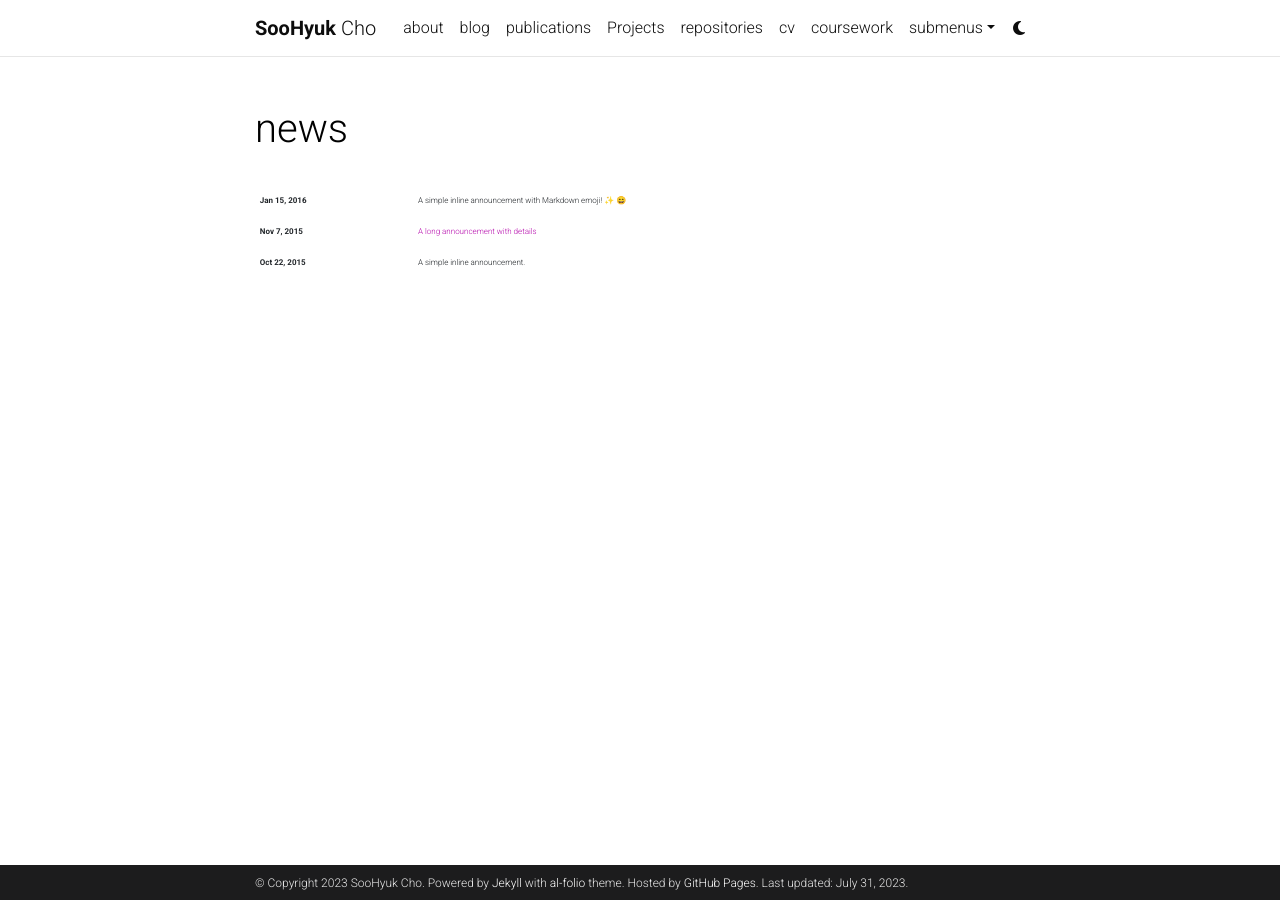
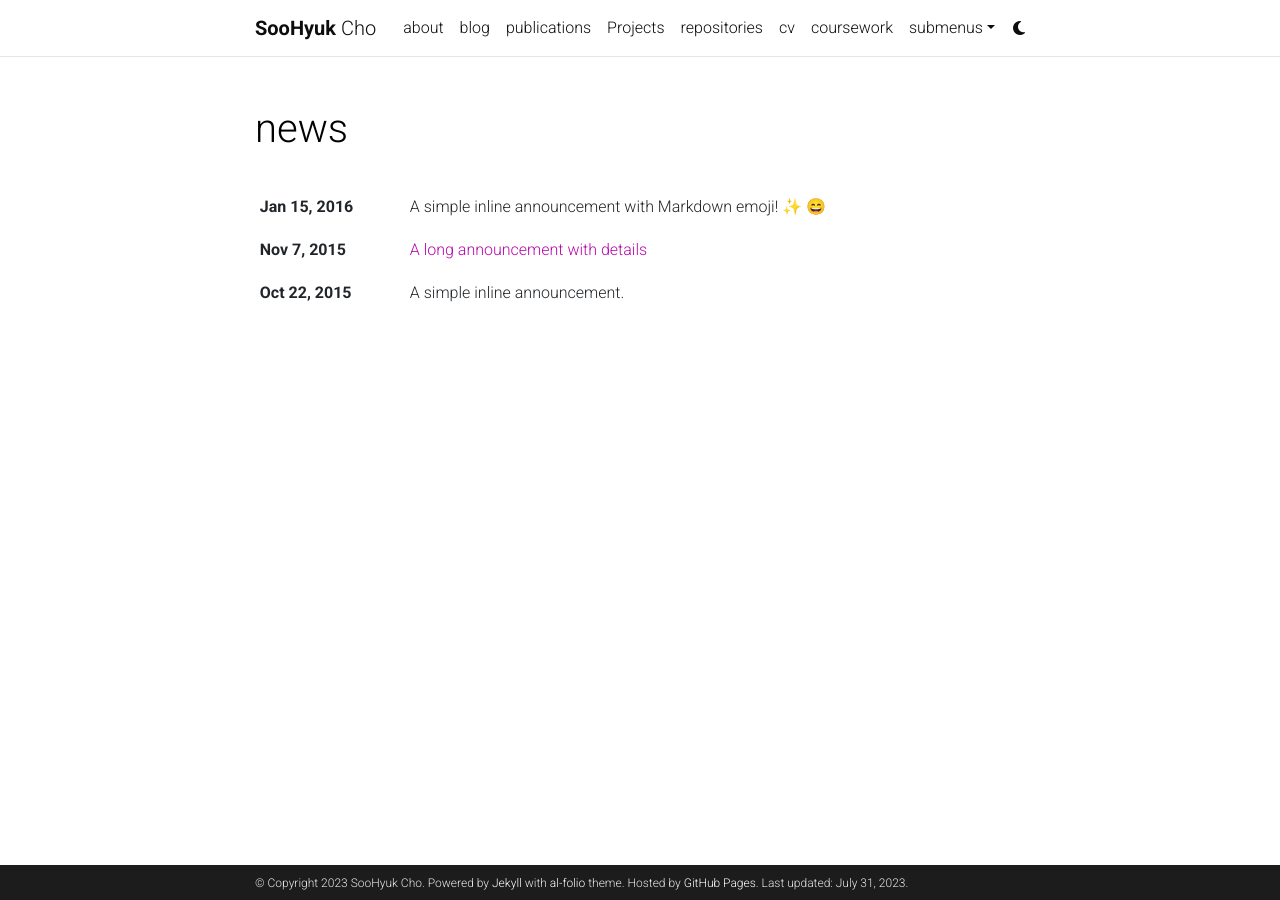
Before and after one commit to soohyuk-cho/soohyuk-cho.github.io, a Jekyll site: the page built from news.html, in a window 1280 px wide. Built offline with Jekyll 4.4.1, drawn with Linux system fonts in a browser that asks for light colours; emoji names are drawn with the system emoji font; comment, search, counter and statistics services are not loaded; a style sheet for code colours, icons or effects is not loaded.

```diff
--- a/_sass/_base.scss
+++ b/_sass/_base.scss
@@ -26,7 +26,7 @@ hr {
 table {
   td,
   th {
-    font-size: 0.5rem;
+    font-size: 1rem;
   }
 
   th {
@@ -305,7 +305,7 @@ blockquote {
   text-align: center;
 
   .contact-icons {
-    font-size: 4rem;
+    font-size: 1rem;
 
     a {
       i::before {
```
